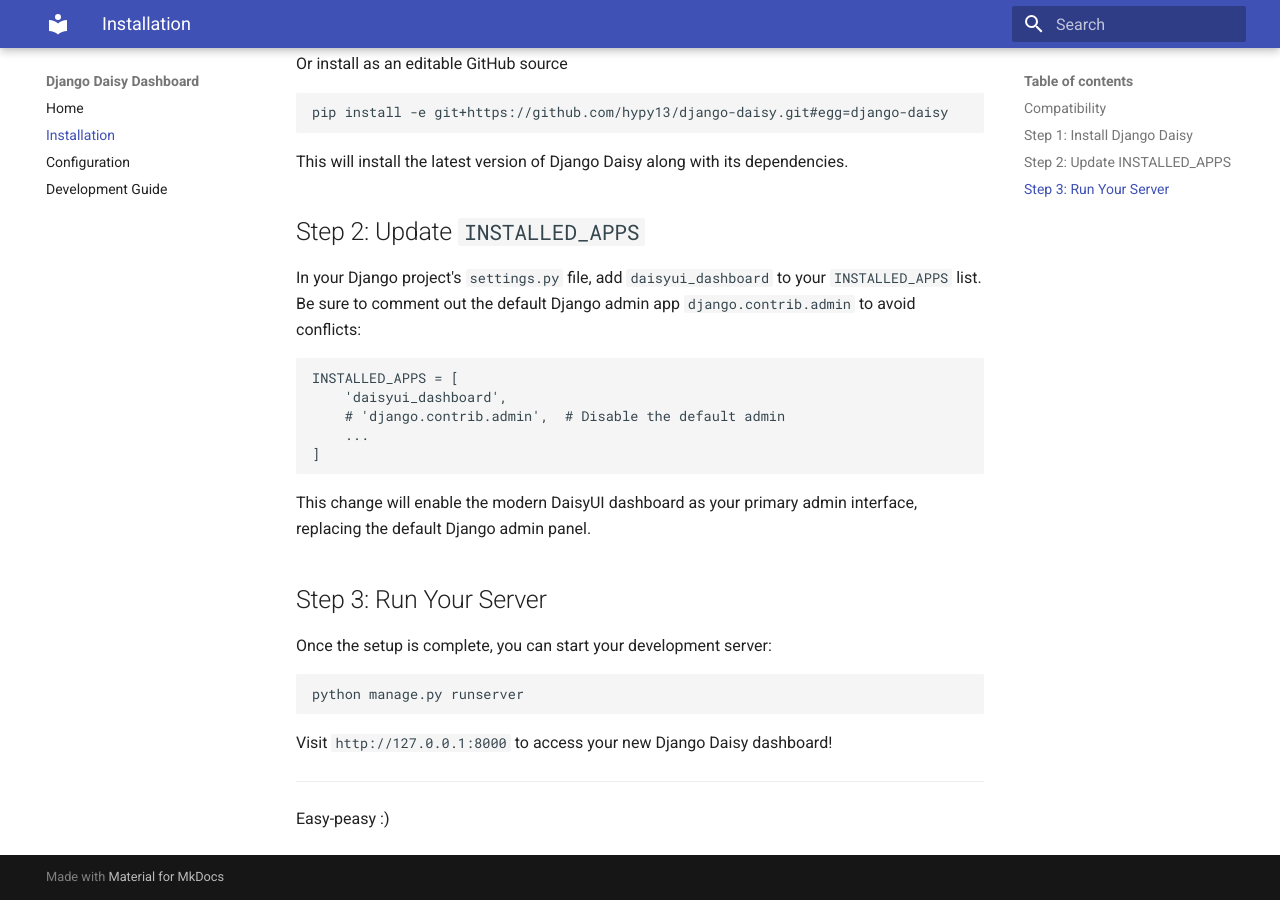
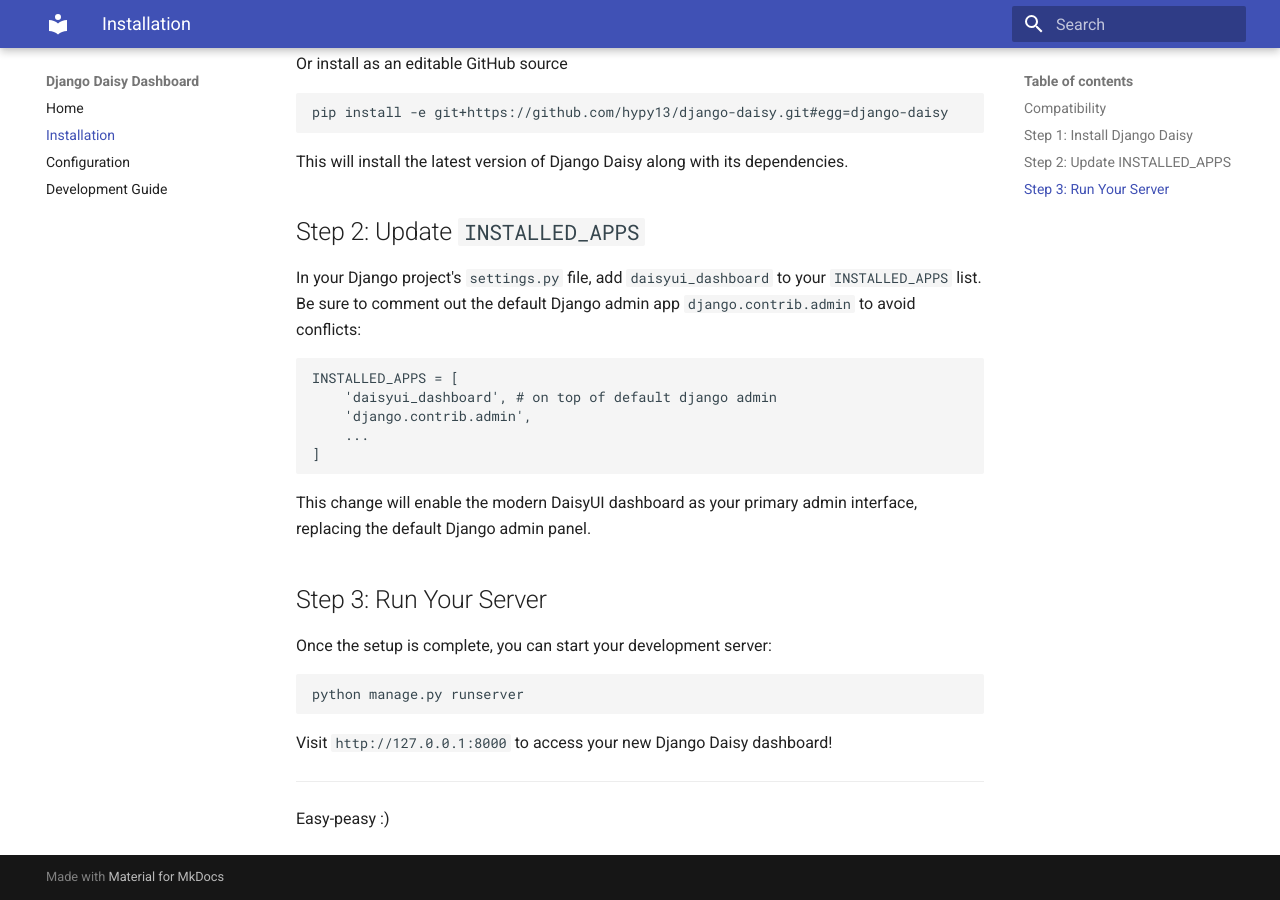
Before and after one commit to hypy13/django-daisy-docs, an MkDocs documentation site: the page built from docs/installation.md, in a window 1280 px wide and 900 px high, scrolled down 536 px. Built offline with MkDocs 1.6.1 and Material for MkDocs 9.7.7, drawn with Linux system fonts in a browser that asks for light colours.

Commit message:
edit doc

````diff
--- a/docs/installation.md
+++ b/docs/installation.md
@@ -29,8 +29,8 @@
 
 ```python
 INSTALLED_APPS = [
-    'daisyui_dashboard',
-    # 'django.contrib.admin',  # Disable the default admin
+    'daisyui_dashboard', # on top of default django admin
+    'django.contrib.admin',
     ...
 ]
 ```
````
